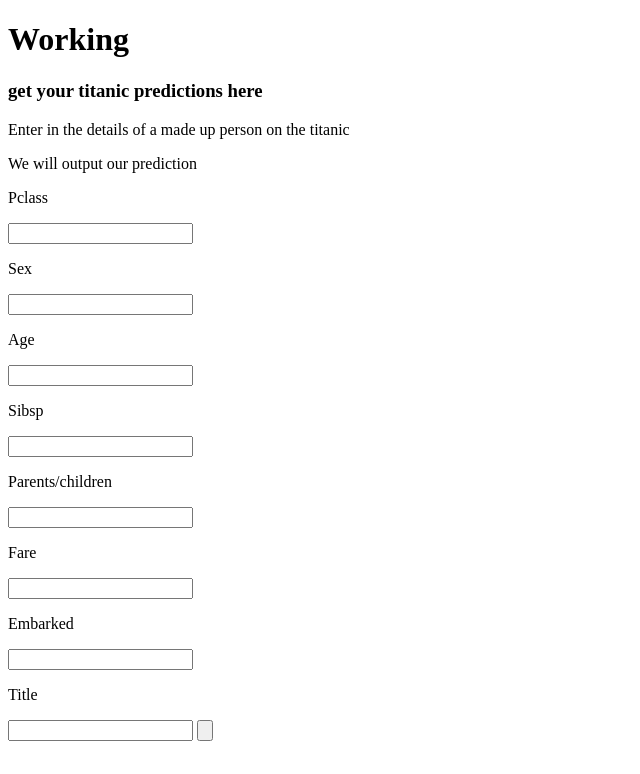
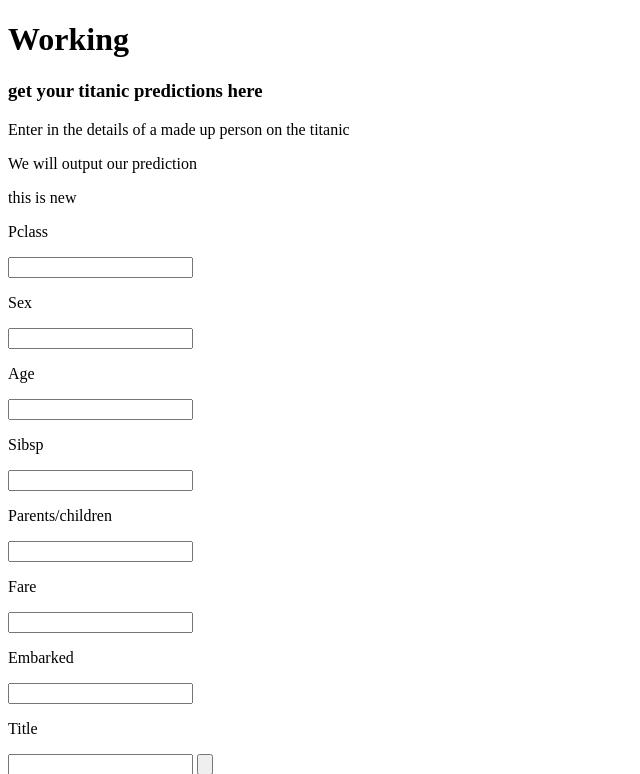
Before and after one commit to evar4/unaicorn, a Django app: page / in a window 1280 px wide. Shown: the top 774 px of the page, without its empty margins (0-640 px from the left). Run offline with Django 5.2, Linux system fonts and the light colour scheme.

Commit message:
adding paragraph to index

```diff
--- a/ml_titanic/templates/index.html
+++ b/ml_titanic/templates/index.html
@@ -9,6 +9,7 @@
 <h3>get your titanic predictions here</h3>
 <p>Enter in the details of a made up person on the titanic</p>
 <p>We will output our prediction</p>
+<p>this is new</p>
 
 <form action={% url 'result'%}>
   {% csrf_token %}
```
Also changed, not shown: 2 other files.
